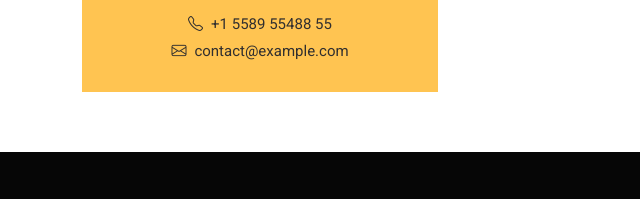
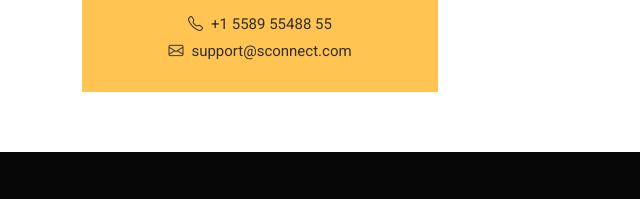
Before and after one commit to Charanjordan777/product-, a plain HTML site: page service-details.html in a window 1280 px wide. Shown: the part 1241-1440 px from the top of the page, 0-640 px from the left. Drawn offline with nearby package versions, Linux system fonts and the light colour scheme.

Commit message:
Update service-details.html

```diff
--- a/service-details.html
+++ b/service-details.html
@@ -112,7 +112,7 @@
               <i class="bi bi-headset help-icon"></i>
               <h4>Have a Question?</h4>
               <p class="d-flex align-items-center mt-2 mb-0"><i class="bi bi-telephone me-2"></i> <span>+1 5589 55488 55</span></p>
-              <p class="d-flex align-items-center mt-1 mb-0"><i class="bi bi-envelope me-2"></i> <a href="mailto:contact@example.com">contact@example.com</a></p>
+              <p class="d-flex align-items-center mt-1 mb-0"><i class="bi bi-envelope me-2"></i> <a href="mailto:contact@example.com">support@sconnect.com</a></p>
             </div>
 
           </div>
```
